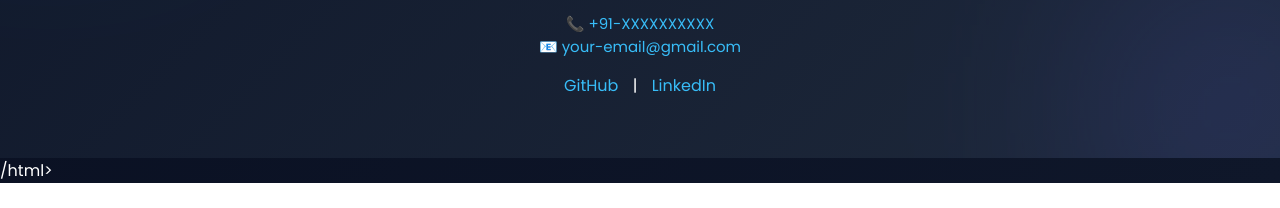
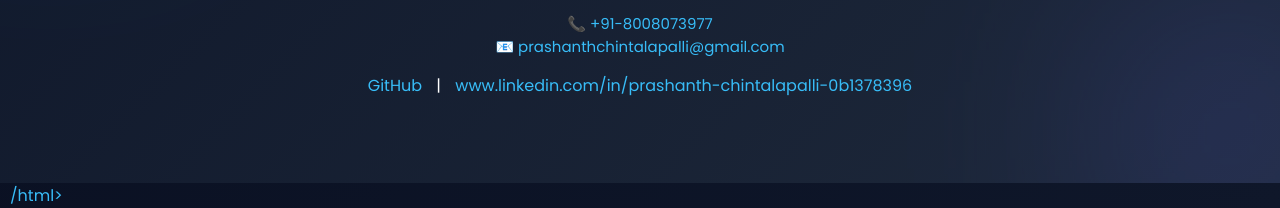
Before and after one commit to Prashanth977/Prashanth1818.github.io, a plain HTML site: page index.html in a window 1280 px wide. Shown: the part 2304-2512 px from the top of the page. Before the commit the page ends 2487 px from the top, so only its background shows below. Drawn offline with Linux system fonts and the light colour scheme.

Commit message:
Update index.html

```diff
--- a/index.html
+++ b/index.html
@@ -213,8 +213,8 @@ type();
 
   <!-- Contact -->
   <p style="margin-top:15px; font-size:15px;">
-    📞 <a href="tel:+918008073977" style="color:#38bdf8; text-decoration:none;">+91-XXXXXXXXXX</a><br>
-    📧 <a href="prashanth.chintalapalli1@vodafoneidea.com@gmail.com" style="color:#38bdf8; text-decoration:none;">your-email@gmail.com</a>
+    📞 <a href="tel:+918008073977" style="color:#38bdf8; text-decoration:none;">+91-8008073977</a><br>
+    📧 <a href="prashanth.chintalapalli1@vodafoneidea.com@gmail.com" style="color:#38bdf8; text-decoration:none;">prashanthchintalapalli@gmail.com</a>
   </p>
 
   <!-- Social Links -->
@@ -223,7 +223,7 @@ type();
        style="margin:0 10px; color:#38bdf8; text-decoration:none;">GitHub</a>
     |
     <a href="https:/https://www.linkedin.com/in/prashanth-chintalapalli-0b1378396/in/yourprofile" target="_blank"
-       style="margin:0 10px; color:#38bdf8; text-decoration:none;">LinkedIn</a>
+       style="margin:0 10px; color:#38bdf8; text-decoration:none;">www.linkedin.com/in/prashanth-chintalapalli-0b1378396
   </div>
 
 </header>/html>
```
